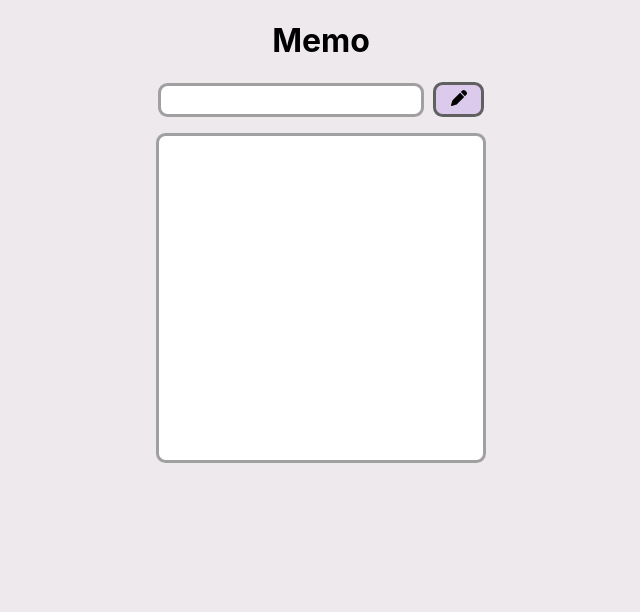
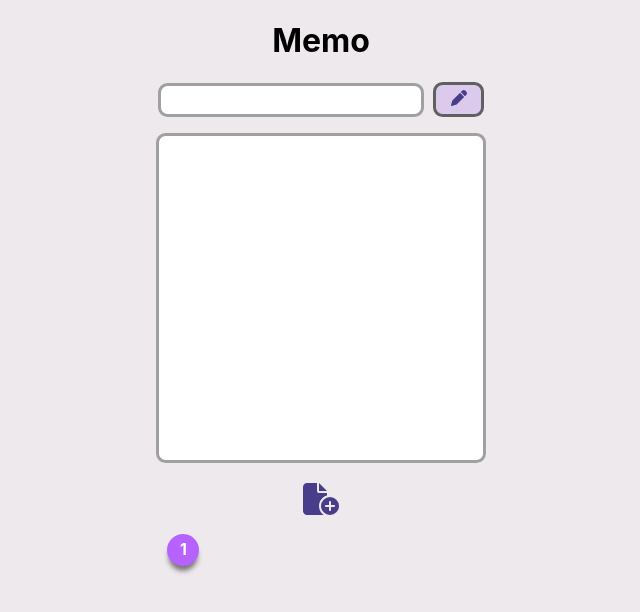
Before and after one commit to Tomohiro-Honda-ML/react-practice-memo, a React (Vite) app: page / in a window 1280 px wide. Shown: the top 612 px of the page, without its empty margins (319-959 px from the left). Built offline with nearby package versions, Linux system fonts and the light colour scheme.

Commit message:
added page management

```diff
--- a/src/App.css
+++ b/src/App.css
@@ -38,3 +38,43 @@
 .DisplayArea textarea:focus {
   outline: 0;
 }
+
+.PageManage {
+  margin: 1rem;
+}
+.PageManage ul {
+  padding: 0;
+}
+.PageManage ul {
+  width: 20rem;
+  margin: .8rem auto;
+  display: flex;
+  flex-wrap: wrap;
+}
+.PageManage li {
+  list-style: none;
+  display: inline-block;
+  width: 2rem;
+  height: 2rem;
+  margin: .4rem .4rem;
+  background-color: rgb(220, 202, 236);
+  border-radius: 50%;
+  text-align: center;
+  box-shadow: 0 .4rem .3rem -0.1rem rgba(0,0,0,0.5);
+  cursor: pointer;
+}
+.PageManage li span {
+  display: inline-block;
+  margin: .3rem 0;
+  color: rgb(40, 40, 40);
+  font-weight: bold;
+}
+.PageManage .add-page {
+  cursor: pointer;
+}
+.PageManage .active {
+  background-color: rgb(182, 98, 255);
+}
+.PageManage .active span {
+  color: #fff;
+}
--- a/src/App.jsx
+++ b/src/App.jsx
@@ -1,17 +1,28 @@
 import './App.css';
+import { useState } from 'react'
 import {Title} from './components/Title';
 import {InputArea} from './components/InputArea';
 import {DisplayArea} from './components/DisplayArea';
-import { useState } from 'react'
+import {PageManage} from './components/PageManage';
 
 function App() {
-  const [memo, setMemo] = useState('');
+  const [displayMemo, setDisplayMemo] = useState("");
+  const initialMemo = {
+    id:1,
+    text:"",
+    isActive: true
+  }
+  const [memos, setMemos] = useState([initialMemo]);
 
   return (
     <div className="App">
       <Title />
-      <InputArea memo={memo} setMemo={setMemo} />
-      <DisplayArea memo={memo}/>
+      <InputArea displayMemo={displayMemo} setDisplayMemo={setDisplayMemo} />
+      <DisplayArea displayMemo={displayMemo}/>
+      <PageManage
+        displayMemo={displayMemo} setDisplayMemo={setDisplayMemo}
+        memos={memos} setMemos={setMemos}
+      />
     </div>
   );
 }
--- a/src/components/DisplayArea.jsx
+++ b/src/components/DisplayArea.jsx
@@ -2,10 +2,9 @@ import React from 'react'
 
 export const DisplayArea = (props) => {
 
-
   return (
     <div className="DisplayArea">
-        <textarea readOnly value={props.memo}></textarea>
+        <textarea readOnly value={props.displayMemo}></textarea>
     </div>
   )
 }
--- a/src/components/InputArea.jsx
+++ b/src/components/InputArea.jsx
@@ -11,13 +11,12 @@ export const InputArea = (props) => {
 
     let appendText = inputText
 
-    if(props.memo !== ''){
+    if(props.displayMemo !== ''){
       appendText = '\n' + appendText;
     }
 
-    props.setMemo(props.memo+appendText);
+    props.setDisplayMemo(props.displayMemo+appendText);
     setInputText('');
-
   }
 
   const hundleType = (e) => {
@@ -29,7 +28,7 @@ export const InputArea = (props) => {
         <form onSubmit={hundleSubmit}>
             <input type="text" onChange={hundleType} value={inputText}/>
             <button>
-              <FontAwesomeIcon icon={faPen} />
+              <FontAwesomeIcon icon={faPen} color="#483d8b"/>
             </button>
         </form>
     </div>
--- /dev/null
+++ b/src/components/PageManage.jsx
@@ -0,0 +1,90 @@
+import React from 'react'
+import { FontAwesomeIcon } from '@fortawesome/react-fontawesome';
+import { faFileCirclePlus } from '@fortawesome/free-solid-svg-icons';
+
+export const PageManage = (props) => {
+
+
+    const addPage = () => {
+
+        //memo 現在のメモを保存
+        props.setMemos(
+            [
+                ...(props.memos.map((memo) => {
+                    if(memo.isActive){
+                        return {
+                            ...memo,
+                            text: props.displayMemo,
+                            isActive: false
+                        }
+                    }
+                    return memo;
+                })),
+                {
+                    id: props.memos.length+1,
+                    text: '',
+                    isActive: true
+                },
+            ]
+        );
+
+        props.setDisplayMemo("");
+    }
+
+    const changePage = (nextActiveId) => {
+
+        let currentActiveId = 0;
+        let nextDisplayMemo = "";
+
+        props.memos.forEach((memo) => {
+            if(memo.isActive){
+                currentActiveId = memo.id
+            }
+        });
+
+        if(currentActiveId === nextActiveId){
+            return;
+        }
+
+        // 現在のメモを保存してクリックしたIDのメモを表示
+        props.setMemos(
+            props.memos.map((memo) => {
+                if(memo.id === currentActiveId){
+                    return {
+                        ...memo,
+                        text: props.displayMemo,
+                        isActive: false
+                    }
+                }
+                if(memo.id === nextActiveId){
+                    nextDisplayMemo = memo.text;
+                    return {
+                        ...memo,
+                        isActive: true
+                    }
+                }
+                return memo;
+            })
+        )
+
+        props.setDisplayMemo(nextDisplayMemo);
+
+    }
+
+
+    return (
+        <div className="PageManage">
+            <FontAwesomeIcon onClick={ () => addPage() } icon={faFileCirclePlus} size="2x" color="#483d8b" className="add-page"/>
+            <ul>
+                {props.memos.map((memo) => (
+            <li key={memo.id}
+                onClick={() => changePage(memo.id)}
+                className={memo.isActive ? "active" : ""}
+            >
+                <span>{memo.id}</span>
+            </li>
+            ))}
+            </ul>
+        </div>
+    )
+}
```
